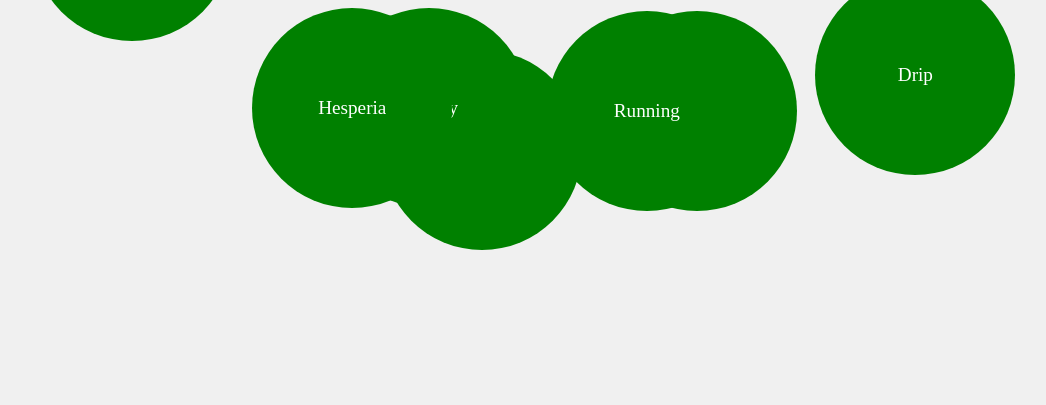
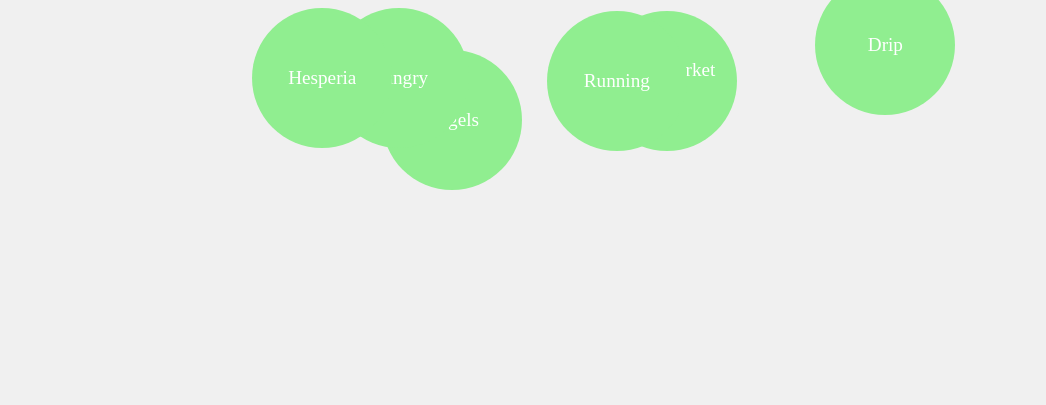
Before and after one commit to BuildMe-100/Bubbles, a plain HTML site: page index.html in a window 1280 px wide. Shown: the part 395-800 px from the top of the page, without its empty margins (44-1090 px from the left). Drawn offline with Linux system fonts and the light colour scheme.

Commit message:
Update styles.css
bubbles have thicker padding and a lighter green color.

```diff
--- a/styles.css
+++ b/styles.css
@@ -18,7 +18,7 @@ body {
     width: 100px;
     height: 100px;
     border-radius: 50%;
-    background-color: green;
+    background-color: #90ee90;  /* Lighter green color */
     display: flex;
     justify-content: center;
     align-items: center;
@@ -27,7 +27,7 @@ body {
     position: absolute;
     transition: transform 0.2s;
     text-align: center;
-    padding: 50px;
+    padding: 20px;  /* Increased padding */
     cursor: pointer;
     animation: float 4s ease-in-out infinite;
 }
```
